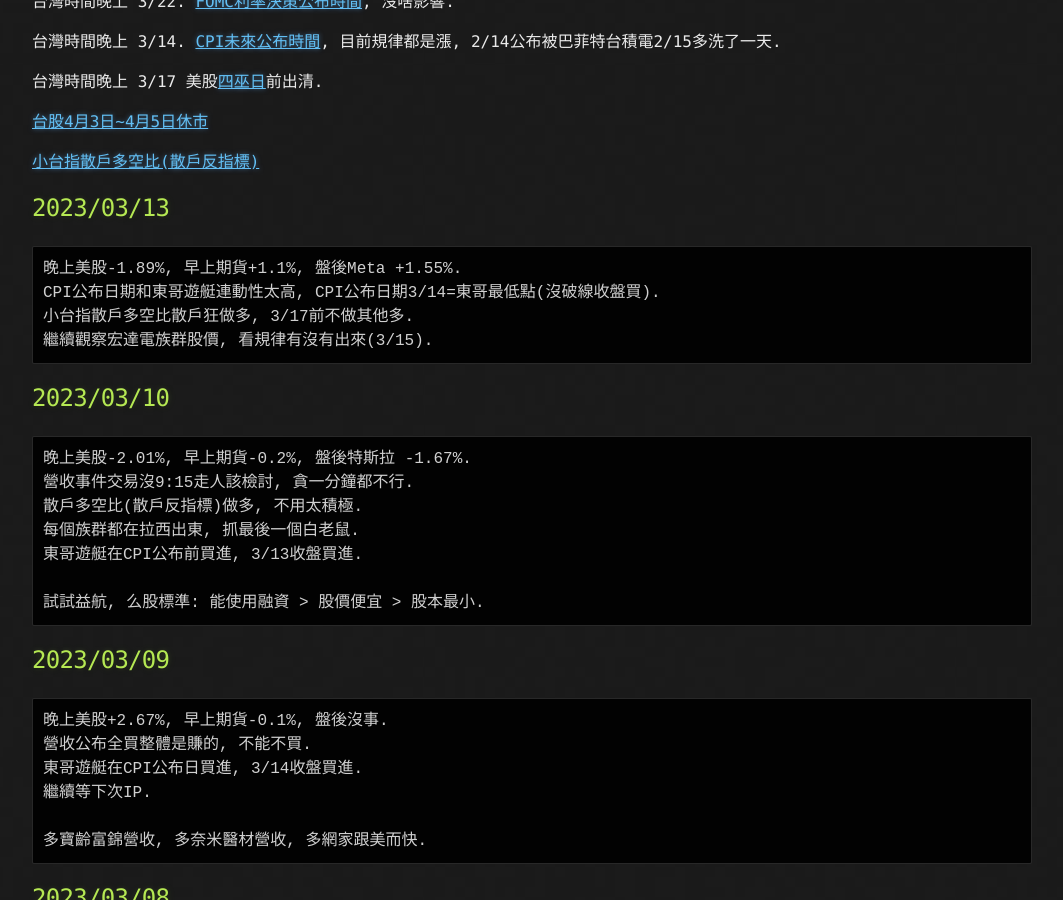
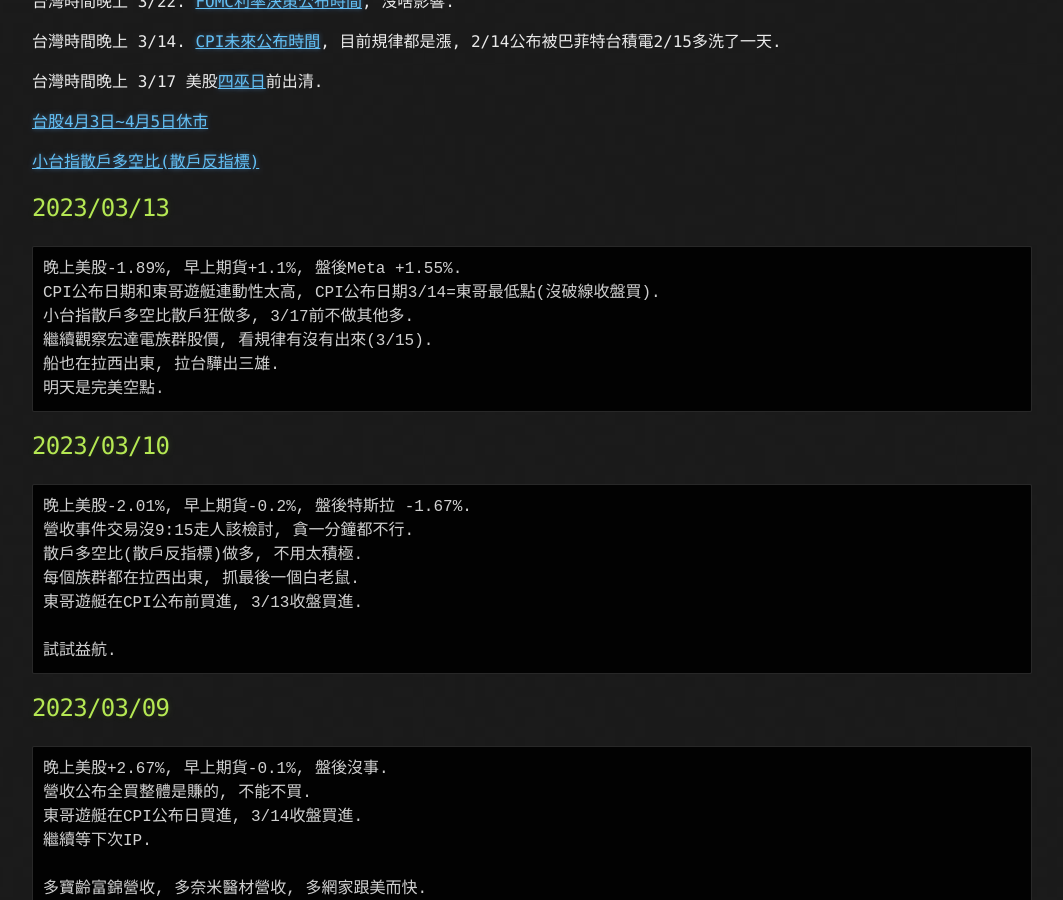
Before and after one commit to lepg5487/Stock_God, a Jekyll site: the page built from index.md, in a window 1280 px wide and 900 px high, scrolled down 468 px. Shown: the whole window, without its empty margins (108-1171 px from the left). Built offline with Jekyll 4.4.1, drawn with Linux system fonts in a browser that asks for light colours; our own code applies the rules of GitHub Pages for plain Markdown files.

Commit message:
Update index.md

````diff
--- a/index.md
+++ b/index.md
@@ -28,6 +28,8 @@ layout: testlayouts
 CPI公布日期和東哥遊艇連動性太高, CPI公布日期3/14=東哥最低點(沒破線收盤買).
 小台指散戶多空比散戶狂做多, 3/17前不做其他多.
 繼續觀察宏達電族群股價, 看規律有沒有出來(3/15).
+船也在拉西出東, 拉台驊出三雄.
+明天是完美空點.
 ```
 
 ## 2023/03/10
@@ -38,7 +40,7 @@ CPI公布日期和東哥遊艇連動性太高, CPI公布日期3/14=東哥最低
 每個族群都在拉西出東, 抓最後一個白老鼠.
 東哥遊艇在CPI公布前買進, 3/13收盤買進.
 
-試試益航, 么股標準: 能使用融資 > 股價便宜 > 股本最小.
+試試益航.
 ```
 
 ## 2023/03/09
````
